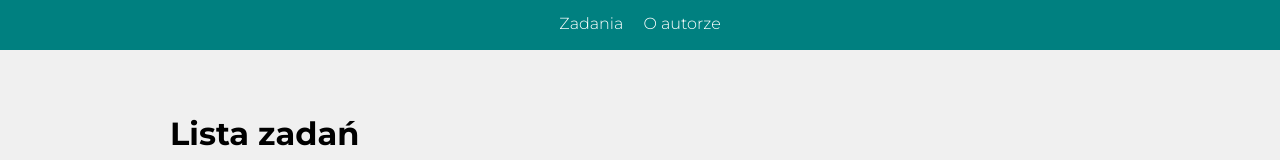
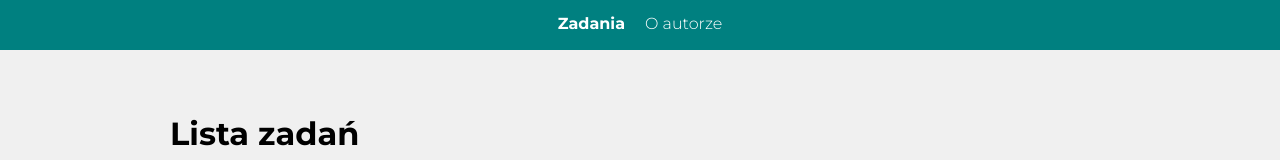
Before and after one commit to kepkaklaudia/task-list-redux, a React (Create React App) app: page /#/zadania in a window 1280 px wide. Shown: the top 160 px of the page. Built offline with nearby package versions, Linux system fonts and the light colour scheme.

Commit message:
Link active style added

```diff
--- a/src/styled.js
+++ b/src/styled.js
@@ -26,7 +26,7 @@ export const StyledNavLink = styled(NavLink)`
     transform: scale(1.05);
   }
 
-  &:focus {
+  &.active {
     font-weight: bold;
   }
 `;
```
